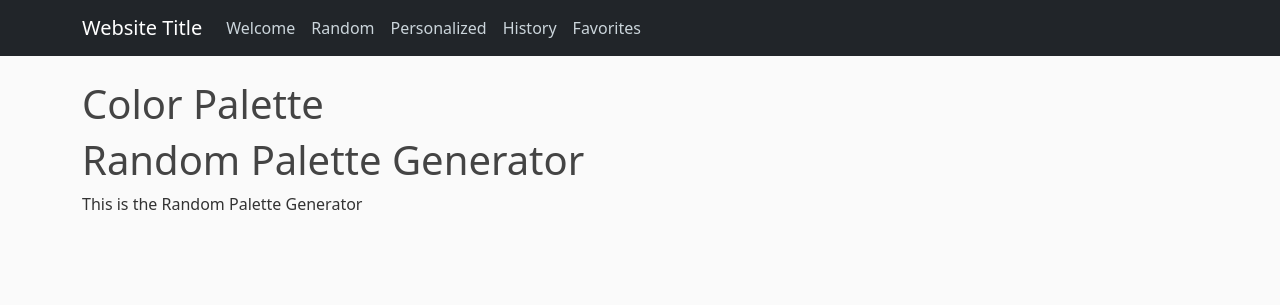
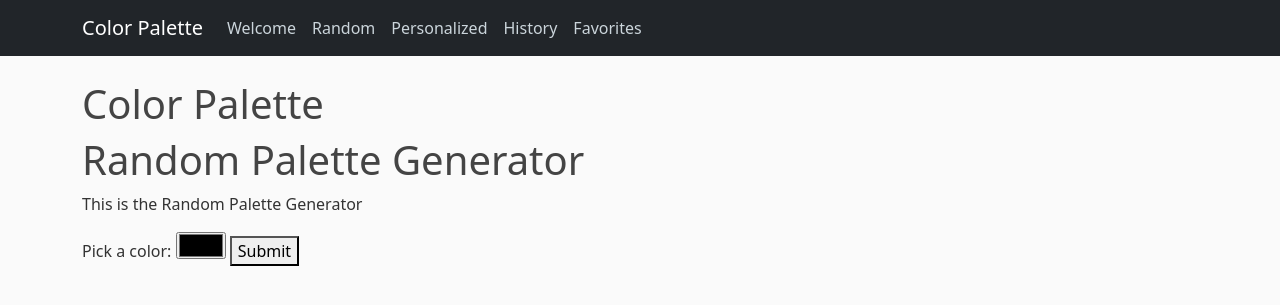
Before and after one commit to Veneloo/Color-Palette, a Flask app: page /random in a window 1280 px wide. Shown: the top 305 px of the page. Run offline with Flask 3, Linux system fonts and the light colour scheme.

Commit message:
added color picking functionality

```diff
--- a/app.py
+++ b/app.py
@@ -1,5 +1,4 @@
-from flask import Flask, render_template, url_for
-
+from flask import Flask, render_template, url_for, request
 
 app = Flask(__name__)
 
@@ -11,6 +10,15 @@ def welcome_page():
 @app.route("/random")
 def random_page():
     return render_template('random.html', subtitle='Random Palette Generator', text='This is the Random Palette Generator')
+
+@app.route('/result', methods=['POST'])
+def process():
+    color = request.form['colorPicker']
+
+
+    result = f"{color}"
+
+    return render_template('result.html', result=result)
 
 @app.route("/personalized")
 def personalized_page():
--- a/templates/layoutt.html
+++ b/templates/layoutt.html
@@ -16,7 +16,7 @@
   <header class="site-header">
     <nav class="navbar navbar-expand-md navbar-dark bg-dark fixed-top">
       <div class="container">
-        <a class="navbar-brand mr-4" href="/">Website Title</a>
+        <a class="navbar-brand mr-4" href="/">Color Palette</a>
         <button class="navbar-toggler" type="button" data-toggle="collapse" data-target="#navbarToggle" aria-controls="navbarToggle" aria-expanded="false" aria-label="Toggle navigation">
           <span class="navbar-toggler-icon"></span>
         </button>
--- a/templates/random.html
+++ b/templates/random.html
@@ -4,4 +4,10 @@
 {% block content %}
     <h1>{{ subtitle }}</h1>
     <p>{{ text }}</p>
+    <form action="/result" method="POST">
+    <label for="colorPicker">Pick a color:</label>
+    <input type="color" id="colorPicker" name="colorPicker">
+    <button type="submit">Submit</button>
+    </form>
+
 {% endblock content %}
--- /dev/null
+++ b/templates/result.html
@@ -0,0 +1,6 @@
+{% extends "layoutt.html" %}
+{% block content %}
+  <h1>Color Processing Result</h1>
+  <h2>Result:</h2>
+  <p>{{ result }}</p>
+  {% endblock content %}
```
